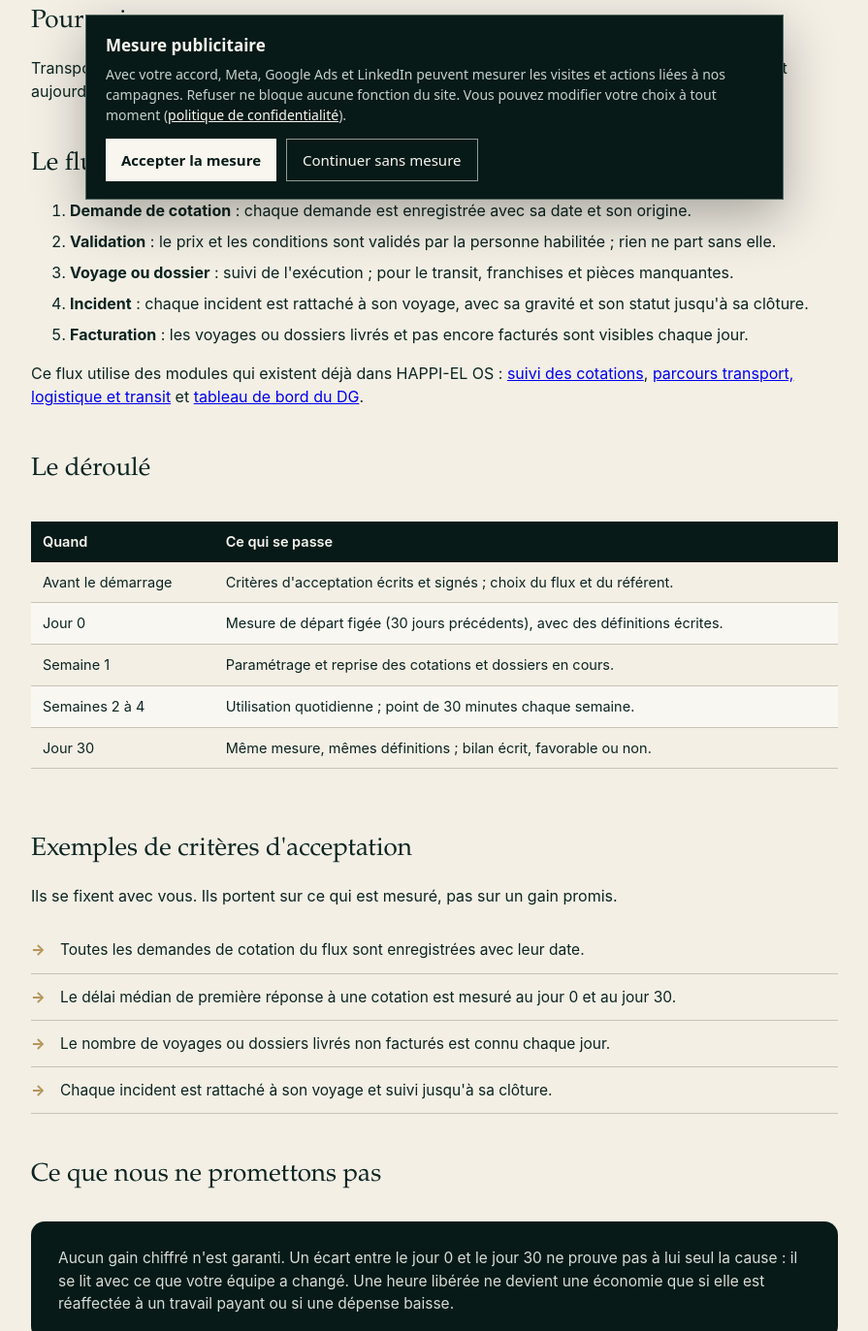
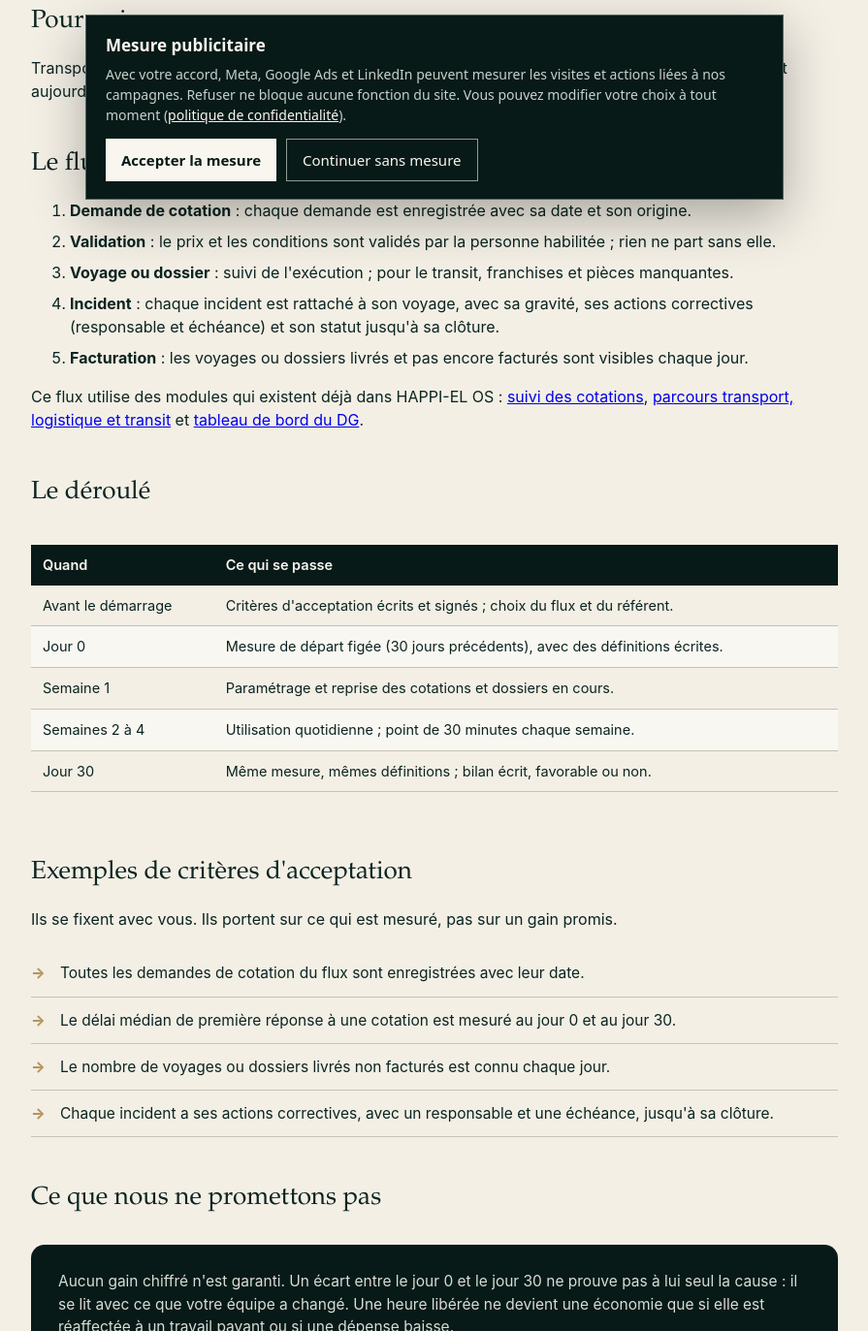
Before and after one commit to choushignon513-afk/happi-el-consulting-site, a plain HTML site: page pilote-30-jours-transport-logistique-cameroun.html in a window 1280 px wide. Shown: the part 582-1955 px from the top of the page at 97% size, without its empty margins (192-1087 px from the left). Drawn offline with Linux system fonts and the light colour scheme.

Commit message:
Pilote 30 jours : les incidents ont des actions correctives avec responsable et échéance (fonction existante) (#56)
Claude-Session: https://claude.ai/code/session_012vCuazJG9egTYBPWPv194B

Co-authored-by: Claude <noreply@anthropic.com>

```diff
--- a/pilote-30-jours-transport-logistique-cameroun.html
+++ b/pilote-30-jours-transport-logistique-cameroun.html
@@ -73,7 +73,7 @@ footer a{color:var(--ink)}
     <li><strong>Demande de cotation</strong> : chaque demande est enregistrée avec sa date et son origine.</li>
     <li><strong>Validation</strong> : le prix et les conditions sont validés par la personne habilitée ; rien ne part sans elle.</li>
     <li><strong>Voyage ou dossier</strong> : suivi de l'exécution ; pour le transit, franchises et pièces manquantes.</li>
-    <li><strong>Incident</strong> : chaque incident est rattaché à son voyage, avec sa gravité et son statut jusqu'à sa clôture.</li>
+    <li><strong>Incident</strong> : chaque incident est rattaché à son voyage, avec sa gravité, ses actions correctives (responsable et échéance) et son statut jusqu'à sa clôture.</li>
     <li><strong>Facturation</strong> : les voyages ou dossiers livrés et pas encore facturés sont visibles chaque jour.</li>
   </ol>
   <p>Ce flux utilise des modules qui existent déjà dans HAPPI-EL OS : <a href="/suivi-devis-transport-logistique-cameroun">suivi des cotations</a>, <a href="/sales-operating-system-transport-logistique-cameroun">parcours transport, logistique et transit</a> et <a href="/tableau-de-bord-dg-transport-logistique-cameroun">tableau de bord du DG</a>.</p>
@@ -96,7 +96,7 @@ footer a{color:var(--ink)}
     <li>Toutes les demandes de cotation du flux sont enregistrées avec leur date.</li>
     <li>Le délai médian de première réponse à une cotation est mesuré au jour 0 et au jour 30.</li>
     <li>Le nombre de voyages ou dossiers livrés non facturés est connu chaque jour.</li>
-    <li>Chaque incident est rattaché à son voyage et suivi jusqu'à sa clôture.</li>
+    <li>Chaque incident a ses actions correctives, avec un responsable et une échéance, jusqu'à sa clôture.</li>
   </ul>
 
   <h2>Ce que nous ne promettons pas</h2>
```
